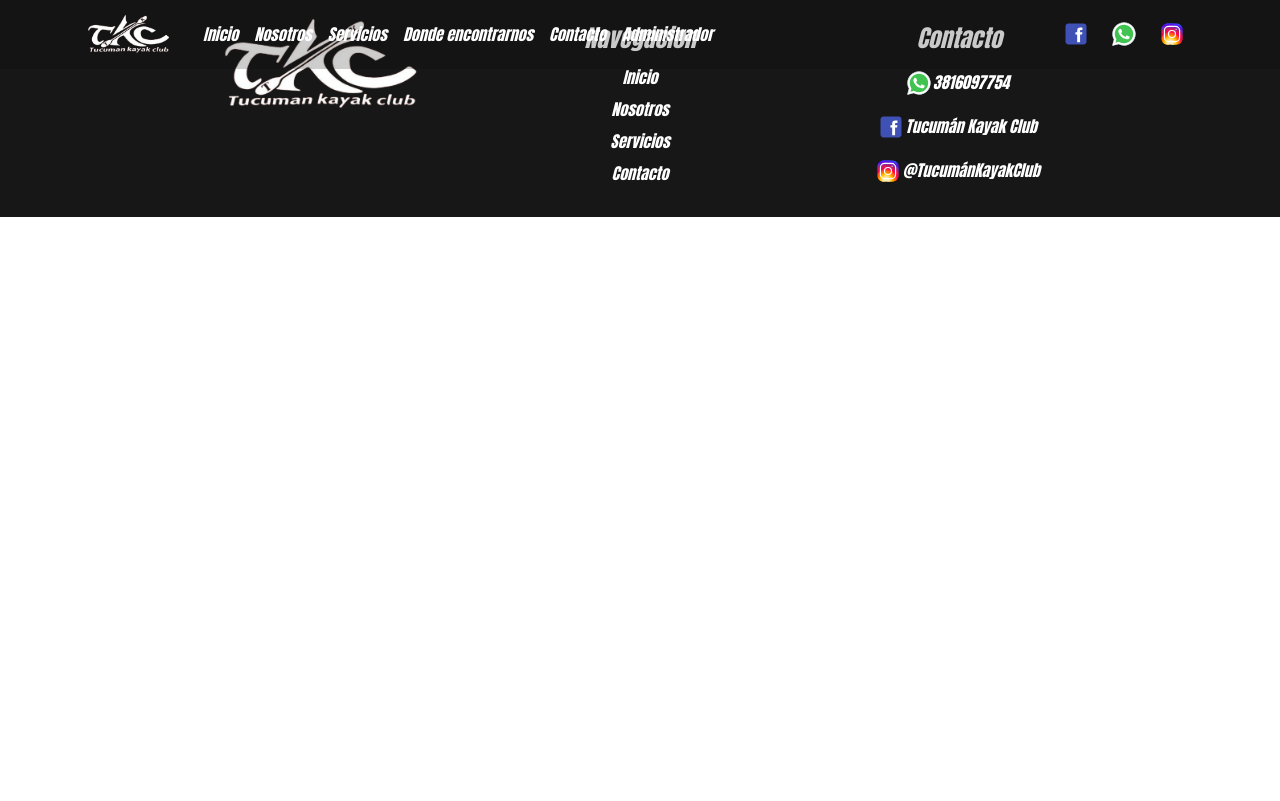
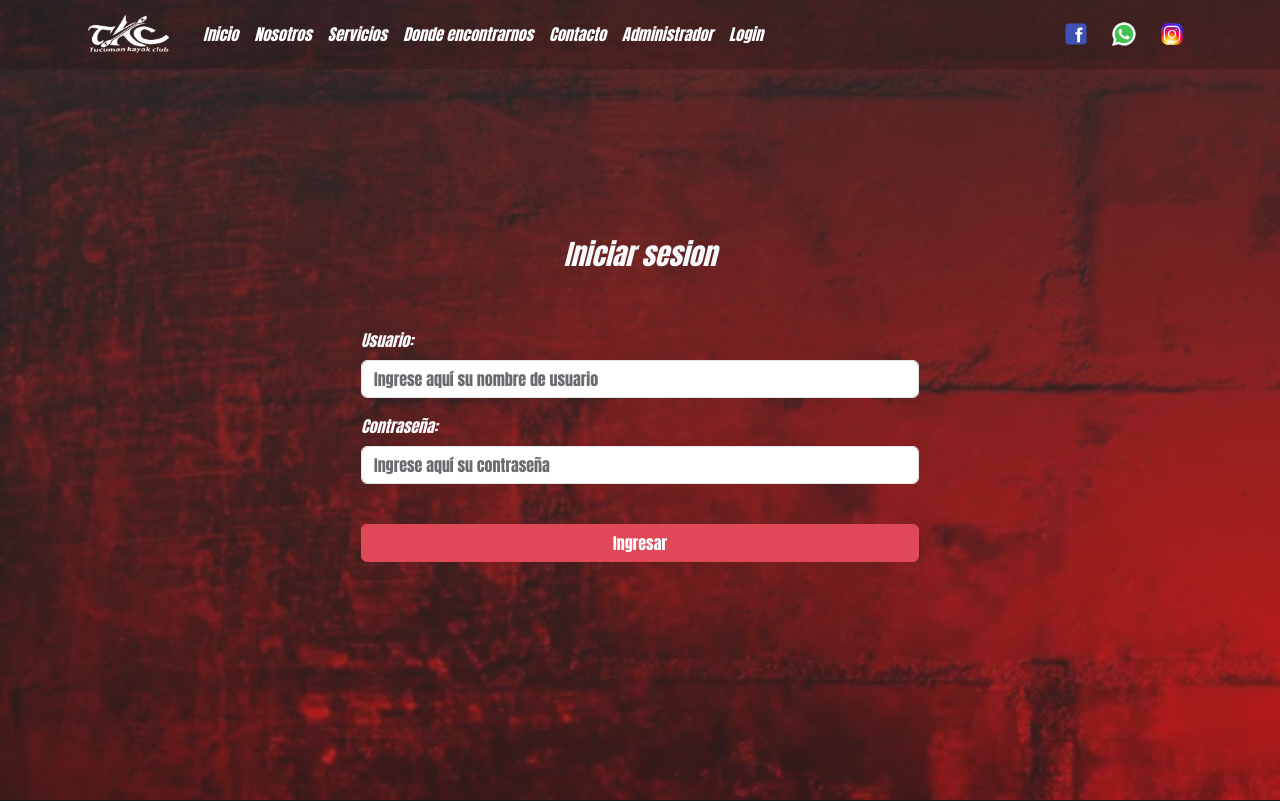
Before and after one commit to joaquin-fuentes/TKC-Front, a React (Vite) app: page /login in a window 1280 px wide. Shown: the top 801 px of the page. Built offline with nearby package versions, Linux system fonts and the light colour scheme.

Commit message:
agregue seccion de login

```diff
--- a/src/App.css
+++ b/src/App.css
@@ -126,6 +126,32 @@
   position: relative; /* Establece el contexto de apilamiento para los elementos secundarios */
   height: 100vh;
   opacity: 0.9; /* Ajusta la opacidad del contenedor */
+}
+/* LOGIN */
+.contenedorPrincipalLogin{
+  background-image: linear-gradient(
+      rgba(19, 19, 19, 0.8),
+      rgba(78, 1, 1, 0.3)
+    ),
+    url("./assets/imagenes/fondoError.jpg");
+  background-size: cover; /* Ajusta la imagen al tamaño del contenedor */
+  background-position: bottom; /* Centra la imagen */
+  background-repeat: no-repeat; /* Evita que se repita la imagen */
+  background-attachment: fixed; /* Hace que la imagen de fondo se quede fija */
+  position: relative; /* Establece el contexto de apilamiento para los elementos secundarios */
+  height: 100vh;
+  opacity: 0.9; /* Ajusta la opacidad del contenedor */
+  display: flex;
+  justify-content: center;
+  align-items: center;
+  flex-direction: column;
+}
+
+/* Media Query para pantallas más pequeñas, como celulares y tablets */
+@media only screen and (max-width: 768px) {
+  .formLogin{
+    width: 80%!important;
+  }
 }
 /* INICIO */
 .contenedorPrincipal {
--- a/src/App.jsx
+++ b/src/App.jsx
@@ -13,6 +13,7 @@ import Administrador from './components/views/Administrador/Administrador';
 import Error404 from './components/views/Error404';
 import Header from './components/common/Header';
 import Footer from './components/common/Footer';
+import Login from './components/views/Administrador/Login';
 
 const App = () => {
   return (
@@ -36,7 +37,9 @@ const App = () => {
           }></Route>
            <Route exact path="/administrador" element={<Administrador></Administrador>
           }></Route>
-             <Route exact path="/error" element={<Error404></Error404>
+           <Route exact path="/login" element={<Login></Login>
+          }></Route>
+             <Route path="*" element={<Error404></Error404>
           }></Route>
         </Routes>
         <Footer></Footer>
--- a/src/components/common/Header.jsx
+++ b/src/components/common/Header.jsx
@@ -24,6 +24,7 @@ const Header = () => {
                         <Nav.Link className="text-light text-header" href="/#dondeencontrarnos">Donde encontrarnos</Nav.Link>
                         <Nav.Link className="text-light text-header" href="/#contacto">Contacto</Nav.Link>
                         <Nav.Link className="text-light text-header" href="/administrador">Administrador</Nav.Link>
+                        <Nav.Link className="text-light text-header" href="/login">Login</Nav.Link>
                     </Nav>
                     <Nav className="ms-auto contenedorImgHeader ">
                         <Nav.Link className="text-light me-1 text-header" target='_blank' href="https://www.facebook.com/tkcturismoaventura/"><img src={facebook} className='icono-header' alt="facebook" /></Nav.Link>
--- /dev/null
+++ b/src/components/views/Administrador/Login.jsx
@@ -0,0 +1,28 @@
+import React from 'react';
+import { Container, Form, Button } from 'react-bootstrap';
+const Login = () => {
+    return (
+        <div className='contenedorPrincipalLogin'>
+            <Container>
+                <Form data-aos="fade-up" className='text-light d-flex justify-content-center flex-column align-items-center'>
+                    <h3>Iniciar sesion</h3>
+                    <hr className="m-0 text-light my-4"/>
+                    <Form.Group className="mb-3 w-50 formLogin" controlId="formBasicEmail">
+                        <Form.Label>Usuario: </Form.Label>
+                        <Form.Control type="email" placeholder="Ingrese aquí su nombre de usuario" />
+                    </Form.Group>
+
+                    <Form.Group className="mb-3 w-50 formLogin" controlId="formBasicPassword">
+                        <Form.Label>Contraseña: </Form.Label>
+                        <Form.Control type="password" placeholder="Ingrese aquí su contraseña" />
+                    </Form.Group>
+                    <Button variant="danger" type="submit" className='w-50 formLogin mt-4'>
+                        Ingresar
+                    </Button>
+                </Form>
+            </Container>
+        </div>
+    );
+};
+
+export default Login;
```
Also changed, not shown: src/assets/imagenes/kayakTransparente.png (added).
